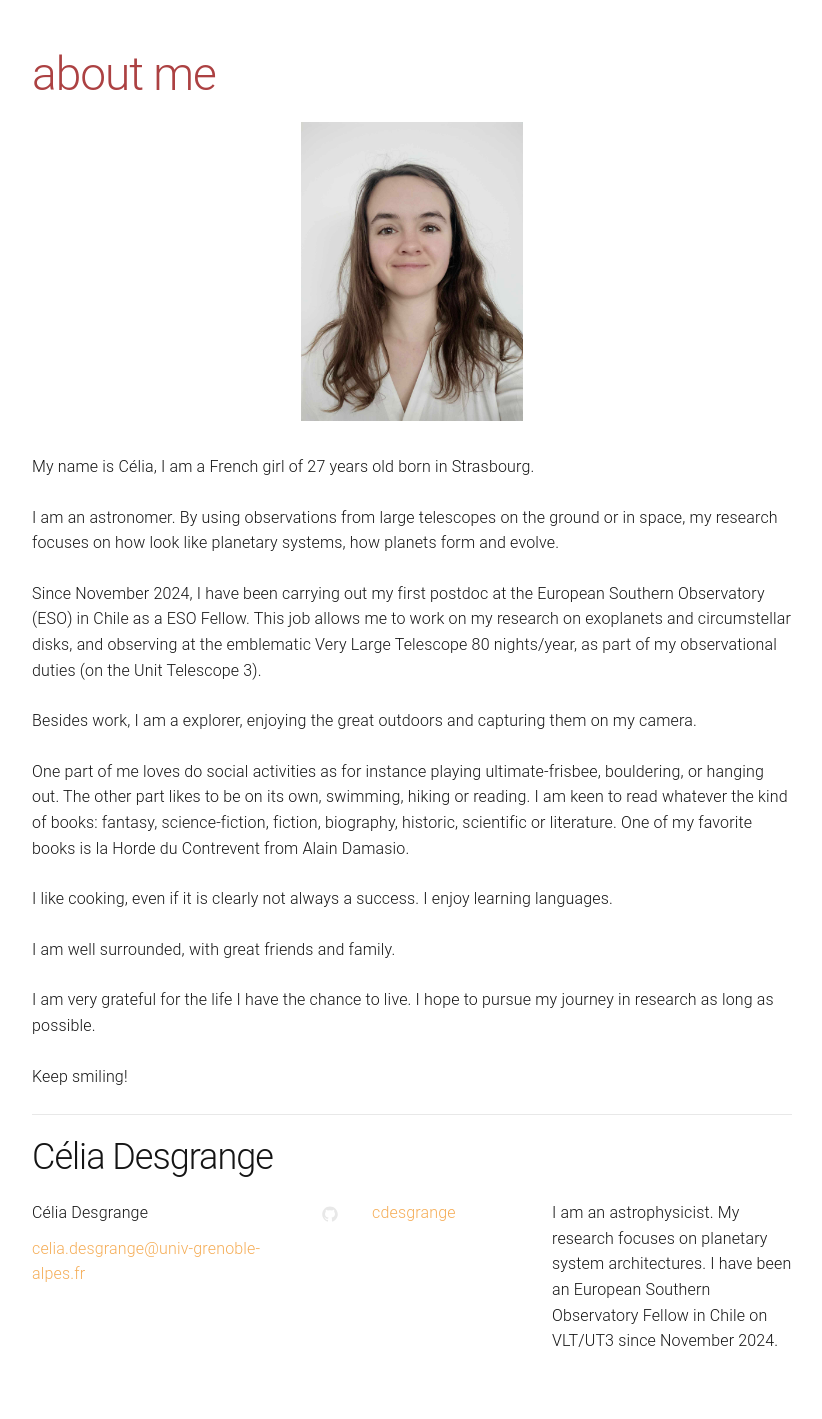
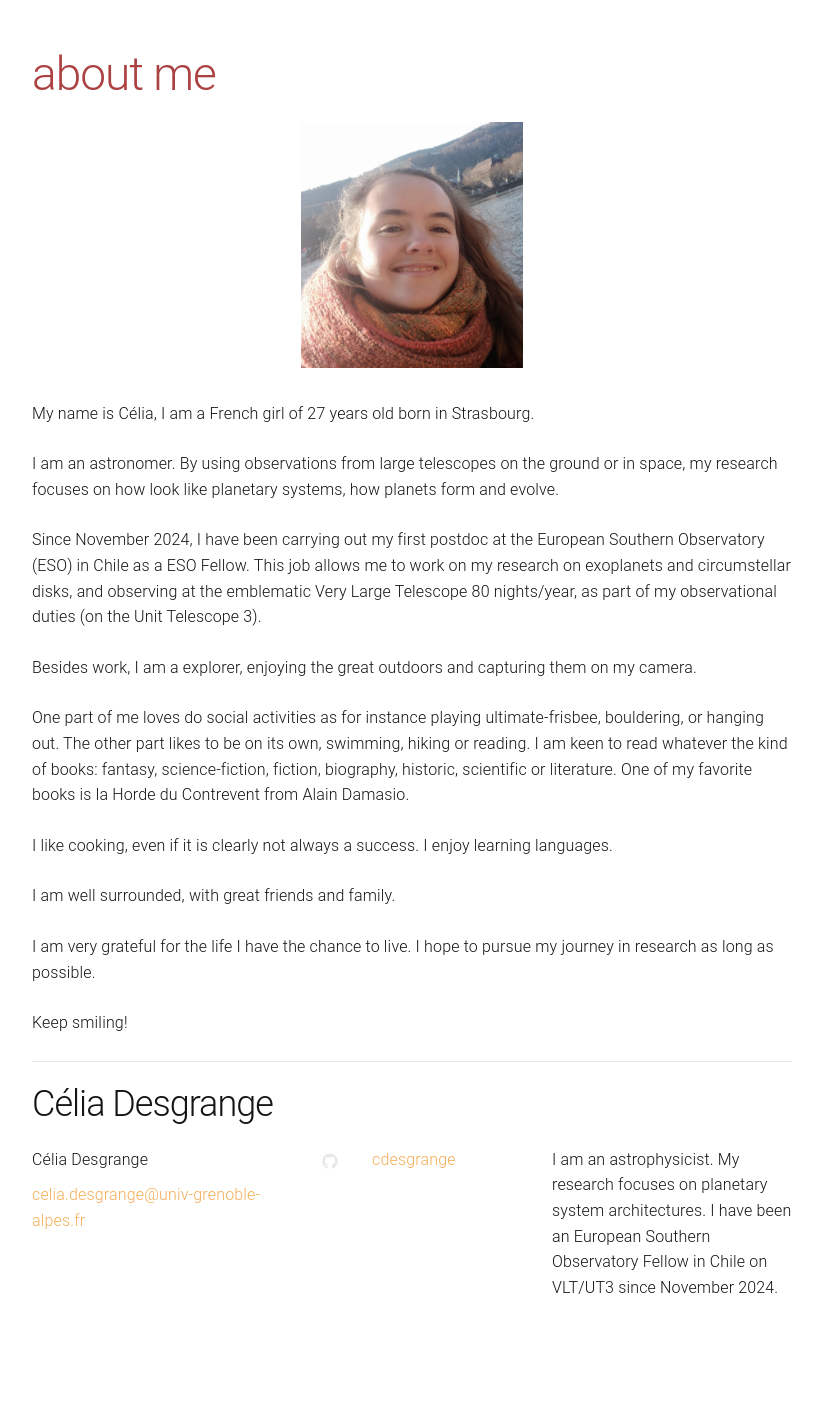
Before and after one commit to cdesgrange/cdesgrange.github.io, a Jekyll site: the page built from about.md, in a window 1280 px wide. Shown: the part 199-1618 px from the top of the page, without its empty margins (228-1050 px from the left). Built offline with Jekyll 4.4.1, drawn with Linux system fonts in a browser that asks for light colours; after the commit the page ends 1564 px from its top, so only the background shows below that.

Commit message:
Update about.md

```diff
--- a/about.md
+++ b/about.md
@@ -4,7 +4,7 @@ title: about me
 permalink: /about/
 ---
 <p align="center">
-<img src="/fig/celia_desgrange_adulte.jpeg" width="222" >
+<img src="/fig/celia_desgrange_adulte.jpg" width="222" >
 </p>
 
 My name is Célia, I am a French girl of 27 years old born in Strasbourg.
```
